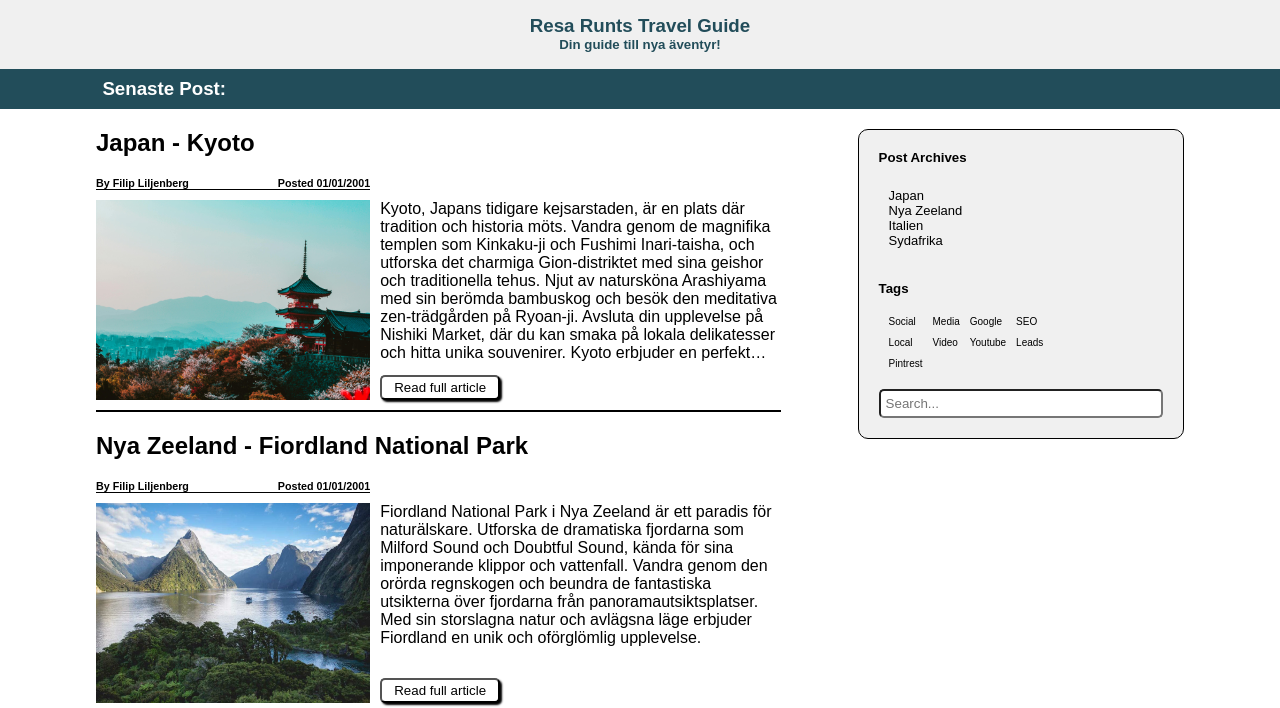
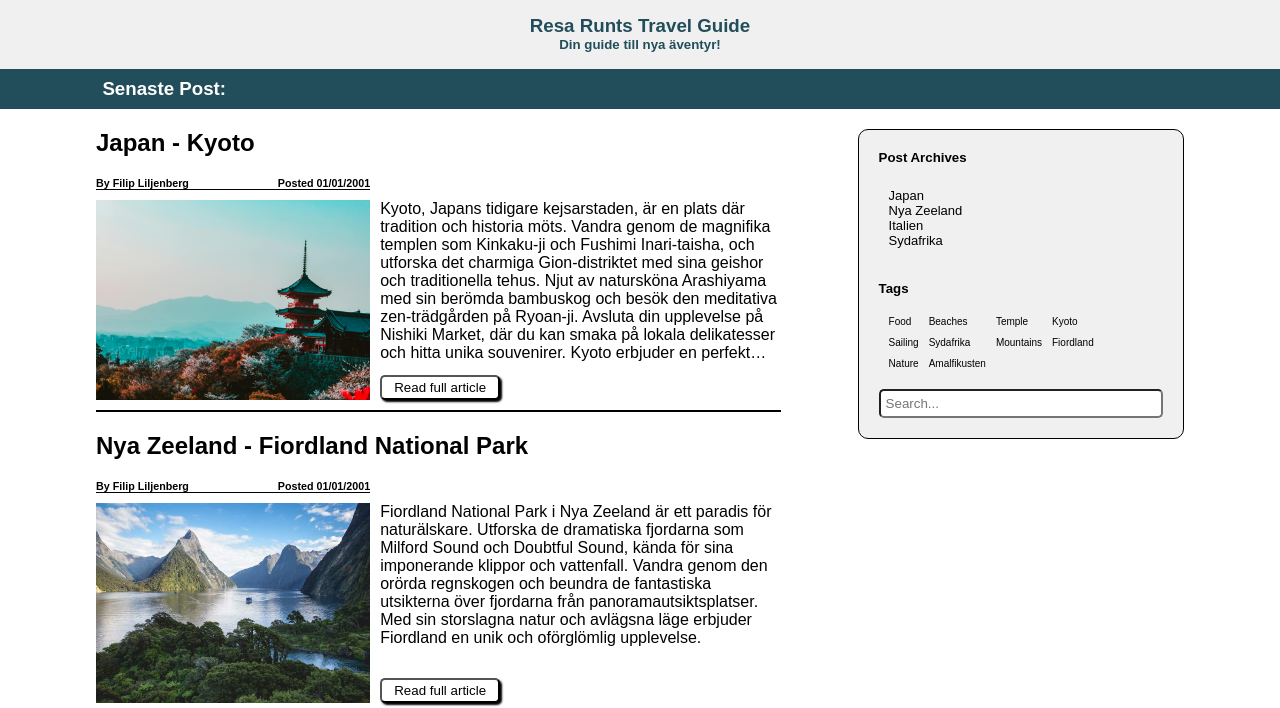
Before and after one commit to Liljenberg89/Liljenberg.github.io, a plain HTML site: page index.html in a window 1280 px wide. Shown: the part 123-831 px from the top of the page. Drawn offline with Linux system fonts and the light colour scheme.

Commit message:
Laddar upp min sida
git status

```diff
--- a/index.html
+++ b/index.html
@@ -118,15 +118,18 @@
               </ul>
               <h5 class="menu-titleTags">Tags</h5>
               <ul class="menu-tags">
-                <li>Social</li>
-                <li>Media</li>
-                <li>Google</li>
-                <li>SEO</li>
-                <li>Local</li>
-                <li>Video</li>
-                <li>Youtube</li>
-                <li>Leads</li>
-                <li>Pintrest</li>
+                <li>Food</li>
+                <li>Beaches</li>
+                <li>Temple</li>
+                <li>Kyoto</li>
+                <li>Sailing</li>
+                <li>Sydafrika</li>
+                <li>Mountains</li>
+                <li>Fiordland</li>
+                <li>Nature</li>
+                <li>Amalfikusten</li>
+
+
               </ul>
               <input type="text" placeholder="Search..." />
             </div>
```
Also changed, not shown: post_italien.html (+1 -1 lines), post_japan.html (+1 -1 lines), post_nyaZeeland.html (+1 -1 lines), post_sydafrica.html (+1 -1 lines).
